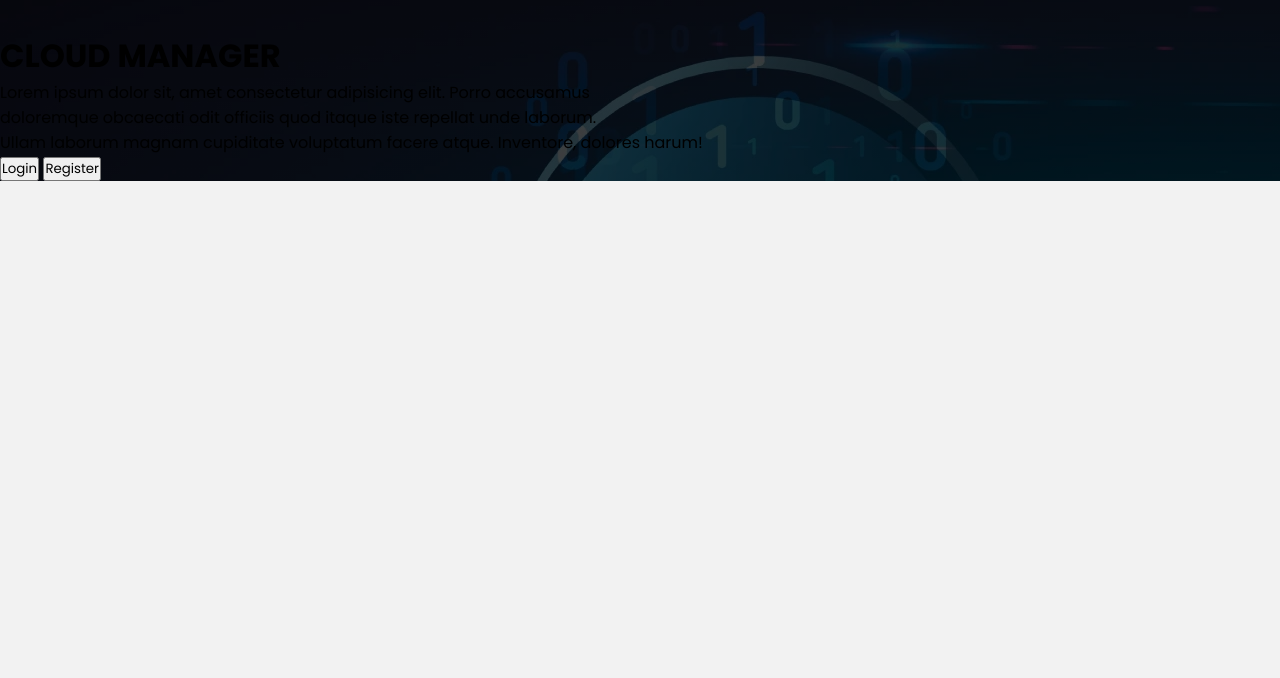
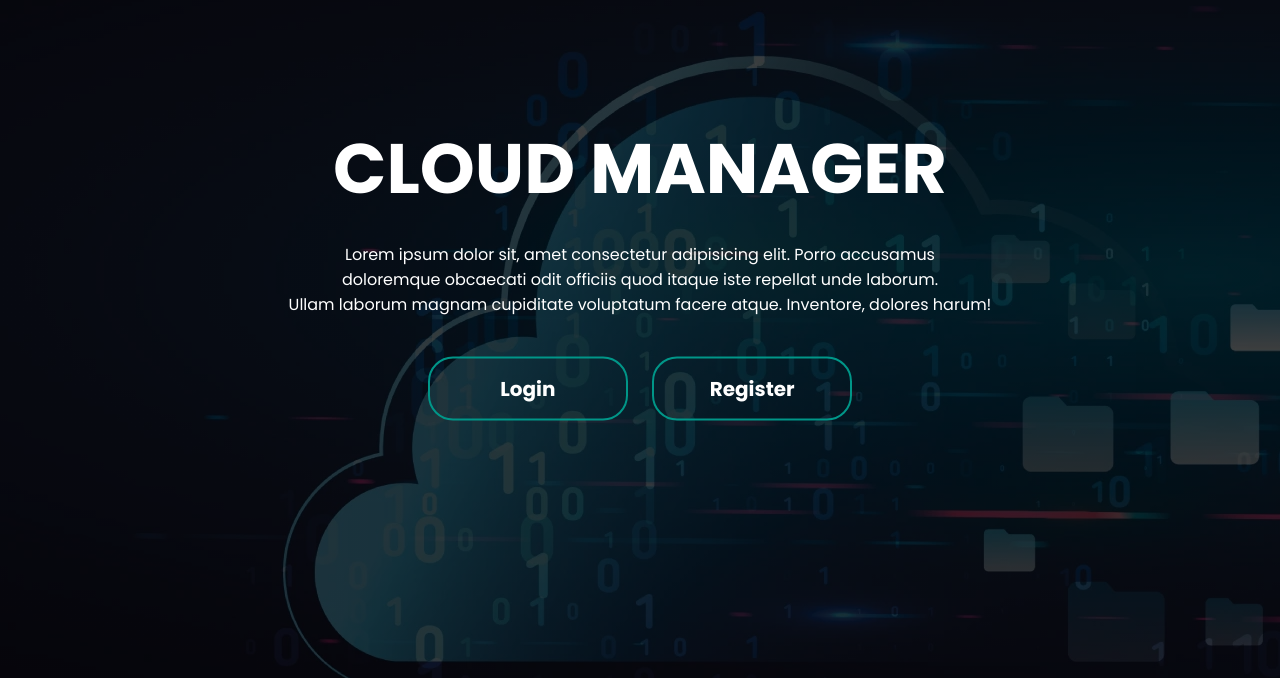
Before and after one commit to Itay-Talias/Cloud-Manager, a website: page CODE/FRONT/login.html in a window 1280 px wide. Shown: the part 122-800 px from the top of the page. Drawn offline with Linux system fonts and the light colour scheme.

Commit message:
update the css

```diff
--- a/CODE/FRONT/style.css
+++ b/CODE/FRONT/style.css
@@ -137,7 +137,7 @@ section {
 /* =============================================================================================== */
 .banner {
     width: 100%;
-    height: 100%;
+    height: 100vh;
     background-image: linear-gradient(rgba(0, 0, 0, 0.75), rgba(0, 0, 0, 0.75)),
         url("./images/background.jpeg");
 }
@@ -184,6 +184,60 @@ section {
     cursor: pointer;
 }
 
+.content{
+    width: 100%;
+    position: absolute;
+    top: 50%;
+    transform: translateY(-50%);
+    margin: auto;
+    text-align: center;
+    color: #fff;
+}
+
+.content h1{
+    font-size: 70px;
+}
+
+.content p{
+    margin: 20px auto;
+    font-weight: 100px;
+    line-height: 25px;
+}
+
+.content button{
+    width: 200px;
+    padding: 15px 0;
+    text-align: center;
+    font-weight: bold;
+    font-size: 20px;
+    border-radius: 25px;
+    margin: 20px 10px;
+    border: 2px solid #009688;
+    background: transparent;
+    cursor: pointer;
+    color: #fff;
+    position: relative;
+}
+
+span{
+    background: #009688;
+    height: 100%;
+    width: 0;
+    border-radius: 25px;
+    position: absolute;
+    left: 0;
+    bottom: 0;
+    transition: 0.5s;
+    z-index: -1;
+}
+
+.content button:hover span{
+    width: 100%;
+}
+
+.content button:hover{
+    border: none;
+}
 /* ======================================================================== */
 .filter-bar {
     width: 95%;
```
